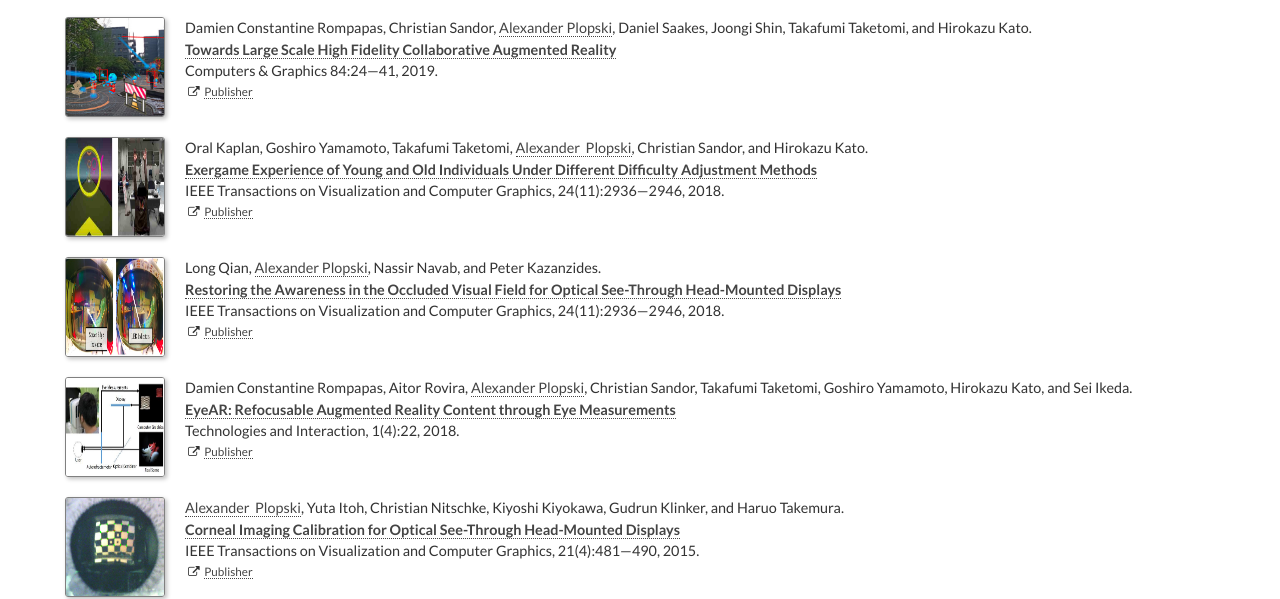
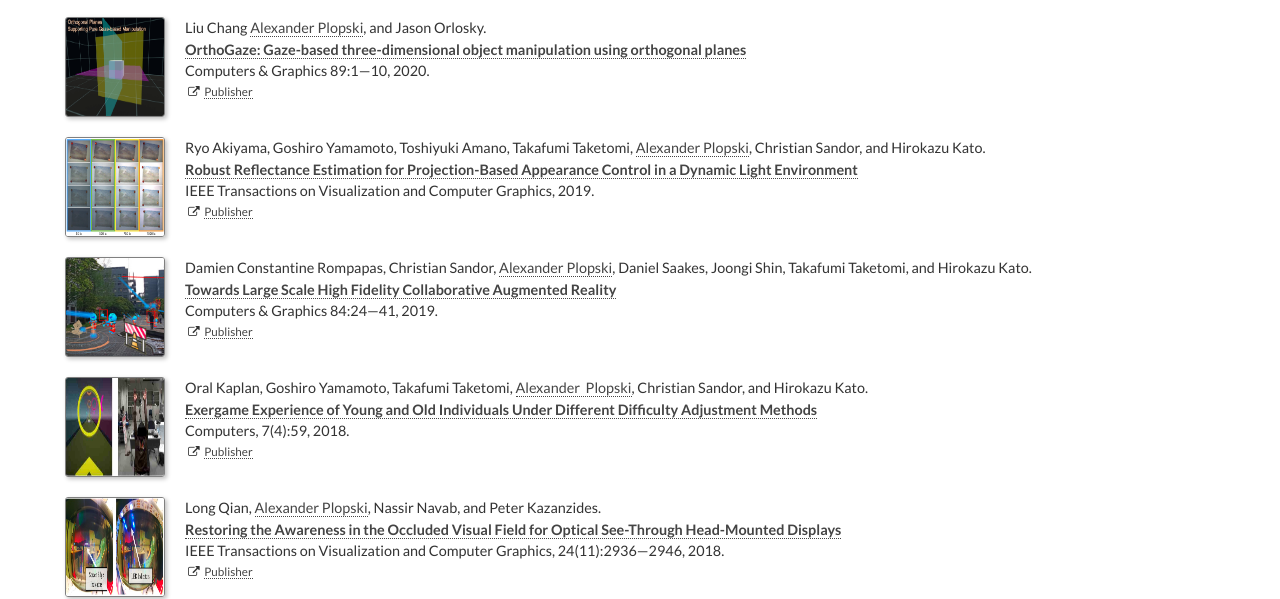
Before and after one commit to aplopski/aplopski.github.io, a plain HTML site: page publications.html in a window 1280 px wide. Shown: the part 217-816 px from the top of the page. Drawn offline with Linux system fonts and the light colour scheme; a web font is replaced by a local one.

Commit message:
ammend commit

```diff
--- a/publications.html
+++ b/publications.html
@@ -43,6 +43,72 @@
 		<article class="publications-content">
 
 			<h1 id="journal-papers">Peer-Reviewed Journals</h1>
+			<div class="paper-list-block" id="2020_cag_orthogaze">
+				<img alt="Reflectance screenshot" class="paper-image-small" src="assets/papers/journal/2020_cag_orthogaze/thumbnail.png">
+				<p class="pubs">
+					<span class="paper-author">
+						Liu Chang
+					</span>
+					<span class="paper-author">
+						<a href="index.html">Alexander&nbsp;Plopski</a>,
+					</span>
+					and
+					<span class="paper-author">
+						Jason Orlosky.
+					</span>
+					<br>
+					<b class="paper-title">
+					  <a href="publications.html">OrthoGaze: Gaze-based three-dimensional object manipulation using orthogonal planes</a>
+					</b>
+					<br>
+						Computers &amp; Graphics 89:1&mdash;10, 2020.
+					<br>
+					<span class="paper-link">
+						<i class="fa fa-external-link"></i>&nbsp;
+						<a href="https://doi.org/10.1016/j.cag.2020.04.005">Publisher</a>
+						&nbsp;
+					</span>
+				</p>
+			</div>
+			<div class="paper-list-block" id="2019_tvcg_reflectance">
+				<img alt="Reflectance screenshot" class="paper-image-small" src="assets/papers/journal/2019_tvcg_reflectance/thumbnail.png">
+				<p class="pubs">
+					<span class="paper-author">
+						Ryo Akiyama,
+					</span>
+					<span class="paper-author">
+						Goshiro Yamamoto,
+					</span>
+					<span class="paper-author">
+						Toshiyuki Amano,
+					</span>
+					<span class="paper-author">
+						Takafumi Taketomi,
+					</span>
+					<span class="paper-author">
+						<a href="index.html">Alexander&nbsp;Plopski</a>,
+					</span>
+					<span class="paper-author">
+						Christian Sandor,
+					</span>
+					and
+					<span class="paper-author">
+						Hirokazu Kato.
+					</span>
+					<br>
+					<b class="paper-title">
+					  <a href="publications.html">Robust Reflectance Estimation for Projection-Based Appearance Control in a Dynamic Light Environment</a>
+					</b>
+					<br>
+						IEEE Transactions on Visualization and Computer Graphics, 2019.
+					<br>
+					<span class="paper-link">
+						<i class="fa fa-external-link"></i>&nbsp;
+						<a href="https://doi.org/10.1109/TVCG.2019.2940453">Publisher</a>
+						&nbsp;
+					</span>
+				</p>
+			</div>
 			<div class="paper-list-block" id="2019_cag_holoroyale">
 				<img alt="HoloRoyale screenshot" class="paper-image-small" src="assets/papers/journal/2019_cag_holoroyale/thumbnail.jpg">
 				<p class="pubs">
@@ -109,7 +175,7 @@
 						<a href="publications.html">Exergame Experience of Young and Old Individuals Under Different Difficulty Adjustment Methods</a>
 					</b>
 					<br>
-						IEEE Transactions on Visualization and Computer Graphics, 24(11):2936&mdash;2946, 2018.
+						Computers, 7(4):59, 2018.
 					<br>
 					<span class="paper-link">
 						<i class="fa fa-external-link"></i>&nbsp;
@@ -181,7 +247,7 @@
 						<a href="publications.html">EyeAR: Refocusable Augmented Reality Content through Eye Measurements</a>
 					</b>
 					<br>
-						Technologies and Interaction, 1(4):22, 2018.
+						Technologies and Interaction, 1(4):22, 2017.
 					<br>
 					<span class="paper-link">
 					  <i class="fa fa-external-link"></i>&nbsp;
```
